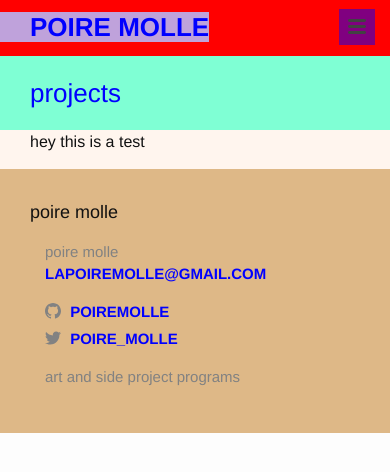
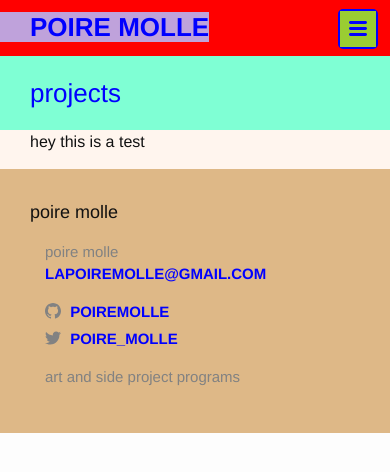
Before and after one commit to poiremolle/blog, a Jekyll site: the page built from index.md, in a window 390 px wide. Shown: the top 472 px of the page. Built offline with Jekyll 4.4.1, drawn with Linux system fonts in a browser that asks for light colours.

Commit message:
fixing hamburger menu moving to the left when opening menu

```diff
--- a/_sass/minima/_layout.scss
+++ b/_sass/minima/_layout.scss
@@ -92,17 +92,18 @@
   @include media-query($on-palm) {
     position: absolute;
     top: 9px;
-    right: $spacing-unit / 2;
+    right: $spacing-unit / 2.5;
     display: block;
     background-color: purple;
-    //border: 1px solid $grey-color-light;
-    //border-radius: 5px;
+    border: 2px solid $brand-color;
+    border-radius: 5px;
     text-align: right;
 
     label[for="nav-trigger"] {
-      //display: block;
-      width: 36px;
+      width: 100%;
       height: 36px;
+      display: flex;
+      justify-content: end;
       z-index: 2;
       cursor: pointer;
       background-color: red;
@@ -115,9 +116,10 @@
       line-height: 0;
       padding-top: 10px;
       text-align: center;
+      background-color: yellowgreen;
 
       >svg {
-        fill: $grey-color-dark;
+        fill: $brand-color;
       }
     }
 
```
